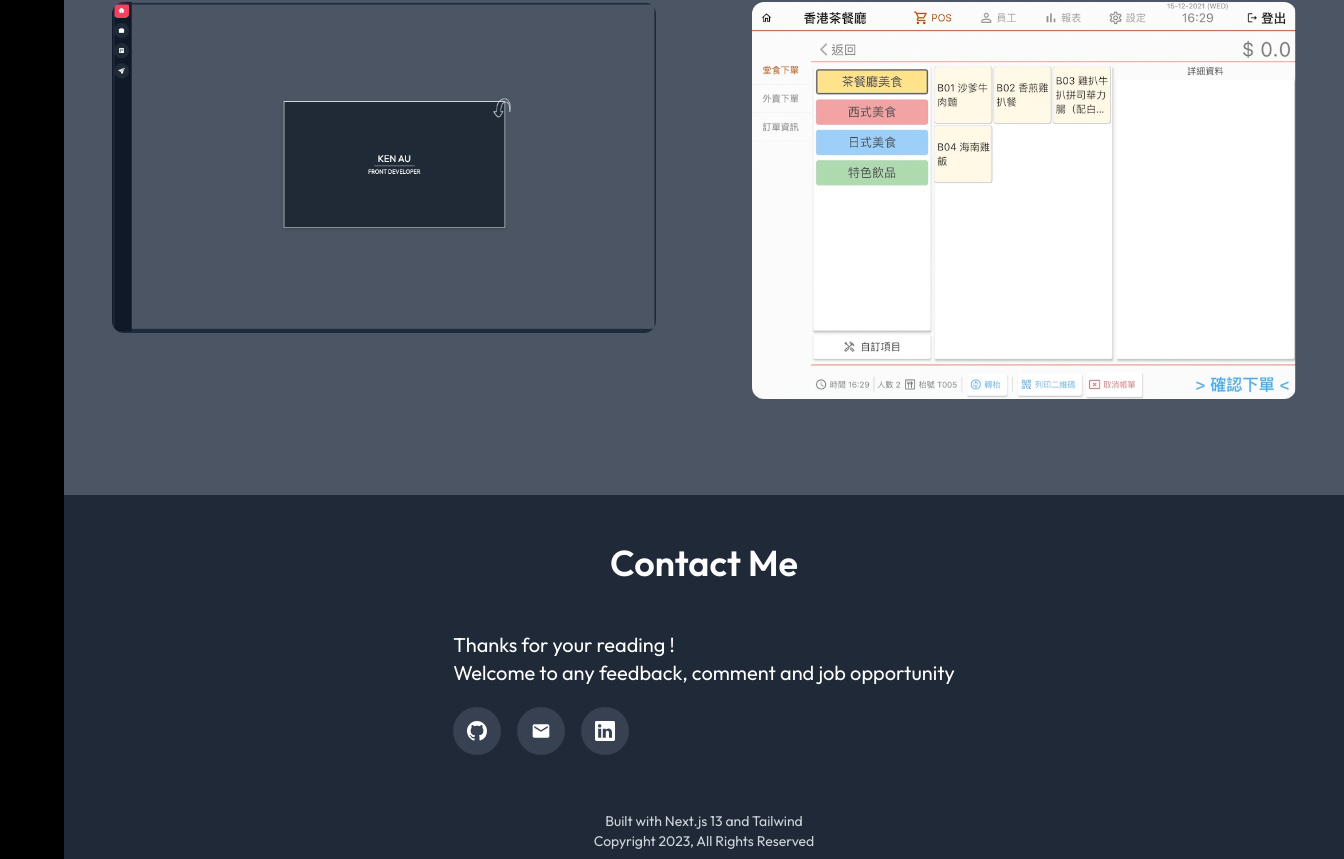
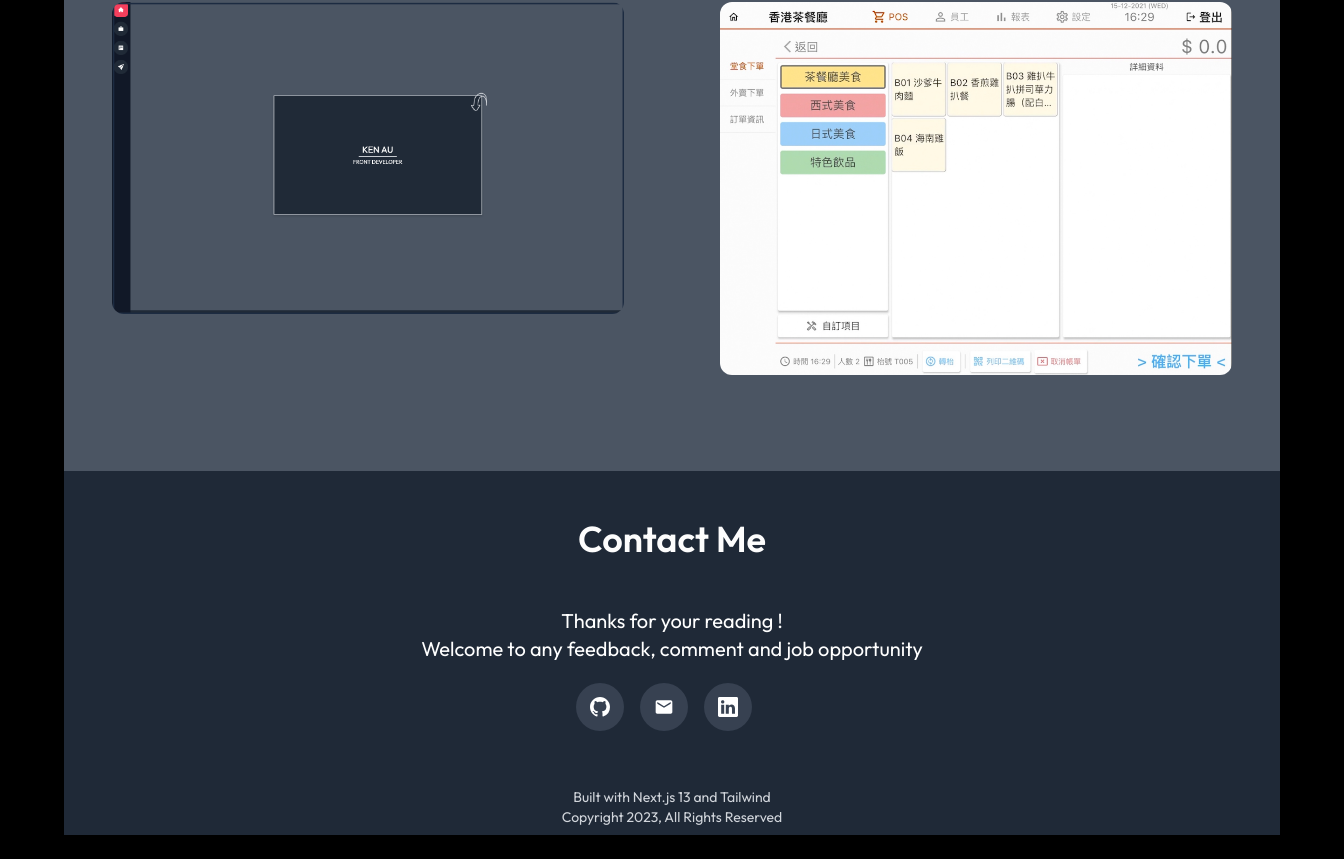
Before and after one commit to cyauai/my-web, a Next.js app: page / in a window 1280 px wide. Shown: the part 2274-3133 px from the top of the page, 1344 px wide, since content can reach past the window. After the commit the page ends 3109 px from the top, so only its background shows below. Built offline with nearby package versions, Linux system fonts and the light colour scheme.

Commit message:
fix ui bugs

```diff
--- a/src/app/layout.tsx
+++ b/src/app/layout.tsx
@@ -21,7 +21,7 @@ export default function RootLayout({
         <div>
           <main>
             <NavBar />
-            <div className="md:ml-16 w-[100%]">{children}</div>
+            <div className="md:ml-16">{children}</div>
           </main>
         </div>
       </body>
--- a/src/components/ProjectCard.tsx
+++ b/src/components/ProjectCard.tsx
@@ -59,6 +59,7 @@ function ProjectCard({
               }}
               className="absolute top-0 px-4 pt-4 md:pt-0"
             >
+              <div style={{ height: `${childHeight - 170}px` }} />
               <div className="text-lg md:text-2xl">{name}</div>
               <div className="text-sm md:text-base">{description}</div>
               <div className="flex flex-row items-start justify-start">
@@ -73,7 +74,6 @@ function ProjectCard({
                   </div>
                 ))}
               </div>
-
               <div className="flex flex-row justify-end">
                 {productLink && (
                   <>
--- a/src/components/nav/NavBar.tsx
+++ b/src/components/nav/NavBar.tsx
@@ -7,5 +7,5 @@ import MobileNavBar from "./mobile/MobileNavBar";
 export default function NavBar() {
   const isMobile = useIsMobile();
 
-  return <>{isMobile ? <MobileNavBar /> : <DesktopNavBar />}</>;
+  return <>{!isMobile ? <DesktopNavBar /> : <MobileNavBar />}</>;
 }
--- a/src/components/sections/Contact.tsx
+++ b/src/components/sections/Contact.tsx
@@ -9,12 +9,14 @@ export default function Contact() {
       <div className="h-6 md:h-12" />
       <Title title="Contact Me" />
       <div className="h-6 md:h-12" />
-      <div className="ml-5 md:ml-0">
-        <div className="text-base md:text-xl">Thanks for your reading !</div>
+      <div className="ml-5 md:ml-0 md:items-center md:justify-center">
+        <div className="text-base md:text-xl md:text-center">
+          Thanks for your reading !
+        </div>
         <div className="text-base md:text-xl md:text-center">
           Welcome to any feedback, comment and job opportunity
         </div>
-        <div className="flex flex-row mt-3">
+        <div className="flex flex-row mt-3 md:justify-center">
           <ContactButton icon={<BsGithub />} href="https://github.com/cyauai" />
           <ContactButton icon={<MdEmail />} href="mailto: cyauai@gmail.com" />
           <ContactButton
```
